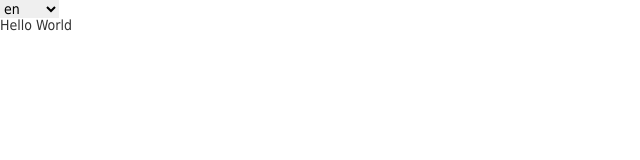
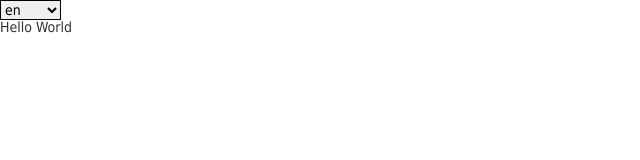
Before and after one commit to Parker-ygfert/cultist_simulator, a Vue app: page / in a window 1280 px wide. Shown: the top 160 px of the page, without its empty margins (0-640 px from the left). Built offline with nearby package versions, Linux system fonts and the light colour scheme.

Commit message:
add sass

```diff
--- a/package.json
+++ b/package.json
@@ -14,6 +14,7 @@
   },
   "devDependencies": {
     "@vitejs/plugin-vue": "^3.1.0",
+    "sass": "^1.54.9",
     "vite": "^3.1.0"
   }
 }
--- a/src/App.vue
+++ b/src/App.vue
@@ -19,5 +19,8 @@ watch(locale, (newlocale) => {
   <h1>{{ $t('msg') }}</h1>
 </template>
 
-<style scoped>
+<style lang="sass" scoped>
+nav
+  select
+    border: 1px solid black
 </style>
```
Also changed, not shown: 1 other file (tests, documents, lock files or other folders).
